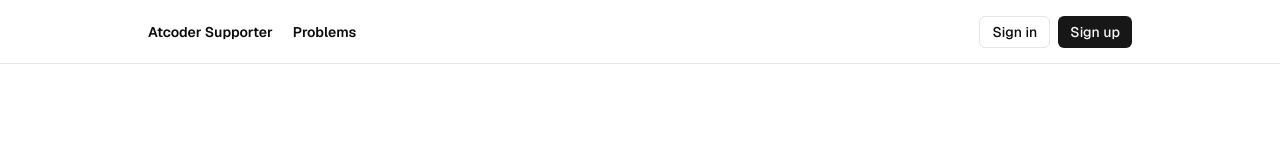
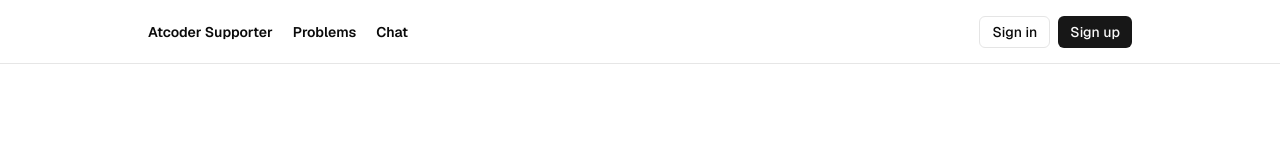
Before and after one commit to hbg1345/plask-Toy-project, a Next.js app in the folder with-supabase-app/: page / in a window 1280 px wide. Shown: the top 160 px of the page. Built offline with nearby package versions, Linux system fonts and the light colour scheme; no server answers.

Commit message:
now can see chat button without logined

```diff
--- /dev/null
+++ b/with-supabase-app/app/chat/ChatAuthCheck.tsx
@@ -0,0 +1,19 @@
+import { createClient } from "@/lib/supabase/server";
+import { redirect } from "next/navigation";
+
+export async function ChatAuthCheck({
+  children,
+}: {
+  children: React.ReactNode;
+}) {
+  // 인증 체크 (problems 페이지와 동일한 방식)
+  const supabase = await createClient();
+  const { data: claimsData } = await supabase.auth.getClaims();
+  const claims = claimsData?.claims;
+
+  if (!claims) {
+    redirect("/auth/login");
+  }
+
+  return <>{children}</>;
+}
--- a/with-supabase-app/app/chat/layout.tsx
+++ b/with-supabase-app/app/chat/layout.tsx
@@ -1,5 +1,7 @@
 import { AppLayout } from "@/components/app-layout";
 import { ChatLayoutWrapper } from "./ChatLayoutWrapper";
+import { Suspense } from "react";
+import { ChatAuthCheck } from "./ChatAuthCheck";
 
 export default function ChatLayout({
   children,
@@ -11,7 +13,17 @@ export default function ChatLayout({
       contentWrapperClassName="flex flex-col p-0 max-w-5xl mx-auto w-full h-[calc(100vh-4rem-3rem)]"
       outerWrapperClassName="flex w-full flex-col items-center"
     >
-      <ChatLayoutWrapper>{children}</ChatLayoutWrapper>
+      <Suspense
+        fallback={
+          <div className="w-full h-full flex items-center justify-center">
+            로딩 중...
+          </div>
+        }
+      >
+        <ChatAuthCheck>
+          <ChatLayoutWrapper>{children}</ChatLayoutWrapper>
+        </ChatAuthCheck>
+      </Suspense>
     </AppLayout>
   );
 }
--- a/with-supabase-app/components/app-layout.tsx
+++ b/with-supabase-app/components/app-layout.tsx
@@ -12,20 +12,24 @@ interface AppLayoutProps {
   outerWrapperClassName?: string;
 }
 
-export function AppLayout({ children, contentWrapperClassName, outerWrapperClassName }: AppLayoutProps) {
+export function AppLayout({
+  children,
+  contentWrapperClassName,
+  outerWrapperClassName,
+}: AppLayoutProps) {
   return (
     <main className="min-h-screen flex flex-col items-center">
-      <div className={outerWrapperClassName || "flex-1 w-full flex flex-col items-center"}>
+      <div
+        className={
+          outerWrapperClassName || "flex-1 w-full flex flex-col items-center"
+        }
+      >
         <nav className="w-full flex justify-center border-b border-b-foreground/10 h-16">
           <div className="w-full max-w-5xl flex justify-between items-center p-3 px-5 text-sm">
             <div className="flex gap-5 items-center font-semibold">
               <Link href={"/"}>Atcoder Supporter</Link>
               <Link href={"/problems"}>Problems</Link>
-              {hasEnvVars && (
-                <Suspense fallback={null}>
-                  <ChatLink />
-                </Suspense>
-              )}
+              <ChatLink />
             </div>
             {!hasEnvVars ? (
               <EnvVarWarning />
@@ -43,7 +47,12 @@ export function AppLayout({ children, contentWrapperClassName, outerWrapperClass
             )}
           </div>
         </nav>
-        <div className={`w-full ${contentWrapperClassName || "flex-1 flex flex-col gap-20 max-w-5xl p-5"}`}>
+        <div
+          className={`w-full ${
+            contentWrapperClassName ||
+            "flex-1 flex flex-col gap-20 max-w-5xl p-5"
+          }`}
+        >
           {children}
         </div>
 
--- a/with-supabase-app/components/chat-link.tsx
+++ b/with-supabase-app/components/chat-link.tsx
@@ -1,21 +1,9 @@
 import Link from "next/link";
-import { Button } from "./ui/button";
-import { createClient } from "@/lib/supabase/server";
 
-export async function ChatLink() {
-  const supabase = await createClient();
-
-  // getClaims() is faster than getUser() as it reads from JWT directly
-  const { data: claimsData } = await supabase.auth.getClaims();
-  const claims = claimsData?.claims;
-
-  if (!claims) {
-    return null;
-  }
-
+export function ChatLink() {
   return (
-    <Button asChild size="default" variant={"outline"}>
-      <Link href="/chat">Chat</Link>
-    </Button>
+    <Link href="/chat" className="font-semibold">
+      Chat
+    </Link>
   );
 }
--- a/with-supabase-app/components/header.tsx
+++ b/with-supabase-app/components/header.tsx
@@ -9,7 +9,7 @@ import { usePathname } from "next/navigation";
 
 export function Header() {
   const pathname = usePathname();
-  const isProtectedPage = pathname === "/profile" || pathname === "/chat";
+  const isProtectedPage = pathname === "/profile";
 
   return (
     <nav className="w-full flex justify-center border-b border-b-foreground/10 h-16">
@@ -17,11 +17,9 @@ export function Header() {
         <div className="flex gap-5 items-center font-semibold">
           <Link href={"/"}>Atcoder Supporter</Link>
           <Link href={"/problems"}>Problems</Link>
+          <Link href={"/chat"}>Chat</Link>
           {isProtectedPage && (
-            <>
-              <Link href={"/profile"}>Profile</Link>
-              <Link href={"/chat"}>Chat</Link>
-            </>
+            <Link href={"/profile"}>Profile</Link>
           )}
         </div>
         {!hasEnvVars ? (
```
